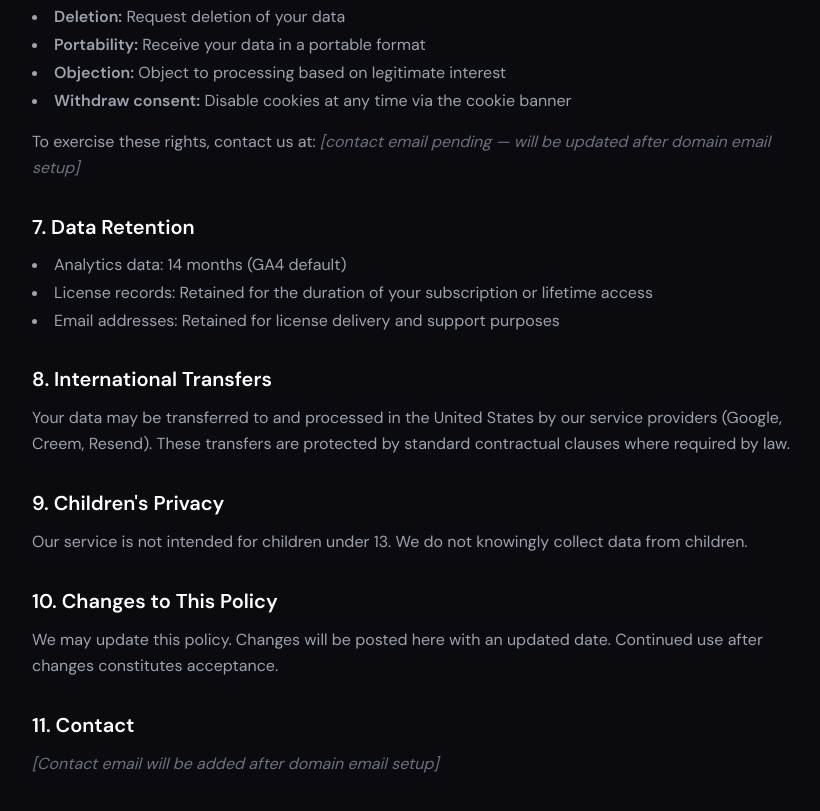
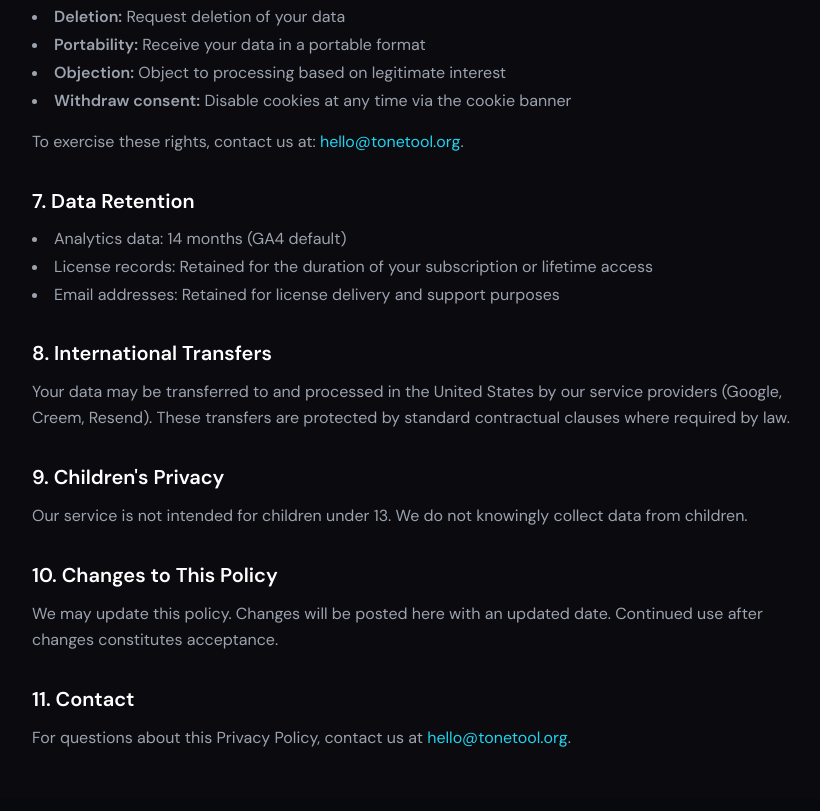
Before and after one commit to ti-kiu/tonetool, a Next.js app: page /privacy in a window 1280 px wide. Shown: the part 1760-2571 px from the top of the page, without its empty margins (224-1044 px from the left). Built offline with nearby package versions, Linux system fonts and the light colour scheme.

Commit message:
fix: use logo.svg instead of Waves icon for brand consistency

```diff
--- a/app/components/CookieConsent.tsx
+++ b/app/components/CookieConsent.tsx
@@ -51,7 +51,11 @@ export default function CookieConsent() {
         ad_personalization: 'granted',
       });
       // Enable AdSense
+      try {
         (window.adsbygoogle = window.adsbygoogle || []).push({});
+      } catch {
+        // AdSense may not be initialized yet — ignore
+      }
     } else {
       window.gtag?.('consent', 'update', {
         ad_storage: 'denied',
@@ -62,6 +66,7 @@ export default function CookieConsent() {
   };
 
   const saveConsent = (analytics: boolean, advertising: boolean) => {
+    try {
       const prefs: ConsentPreferences = {
         analytics,
         advertising,
@@ -69,6 +74,10 @@ export default function CookieConsent() {
       };
       localStorage.setItem(CONSENT_KEY, JSON.stringify(prefs));
       applyConsent(prefs);
+    } catch {
+      // localStorage may be disabled (private mode) — still apply consent for this session
+      applyConsent({ analytics, advertising, timestamp: new Date().toISOString() });
+    }
     setVisible(false);
     setShowPreferences(false);
   };
--- a/app/layout.tsx
+++ b/app/layout.tsx
@@ -68,7 +68,7 @@ export default function RootLayout({
               window.dataLayer = window.dataLayer || [];
               function gtag(){dataLayer.push(arguments);}
               gtag('js', new Date());
-              gtag('config', 'G-XXXXXXXXXX', {
+              gtag('config', 'G-L7CZQ8T37C', {
                 'anonymize_ip': true,
                 'allow_google_signals': false,
                 'restricted_data_processing': true
@@ -85,7 +85,7 @@ export default function RootLayout({
         />
         <script
           async
-          src="https://www.googletagmanager.com/gtag/js?id=G-XXXXXXXXXX"
+          src="https://www.googletagmanager.com/gtag/js?id=G-L7CZQ8T37C"
         />
         {/* AdSense */}
         <script
--- a/app/page.tsx
+++ b/app/page.tsx
@@ -3,6 +3,7 @@
 import { useState } from 'react';
 import AudioEngine from "./components/AudioEngine";
 import CookieConsent from "./components/CookieConsent";
+import Image from "next/image";
 import {
   Waves,
   Sliders,
@@ -31,7 +32,7 @@ export default function Home() {
           <div className="flex items-center justify-between h-16">
             {/* Logo */}
             <div className="flex items-center gap-2">
-              <Waves className="w-6 h-6 text-[#00E5CC]" />
+              <Image src="/assets/logo.svg" alt="Tone Generator" width={24} height={24} />
               <span className="font-['Space_Grotesk',sans-serif] font-bold text-lg text-[#E8ECF0]">
                 Tone Generator
               </span>
@@ -512,7 +513,7 @@ export default function Home() {
             {/* Brand */}
             <div>
               <div className="flex items-center gap-2 mb-3">
-                <Waves className="w-5 h-5 text-[#00E5CC]" />
+                <Image src="/assets/logo.svg" alt="Tone Generator" width={20} height={20} />
                 <span className="font-['Space_Grotesk',sans-serif] font-bold text-[#E8ECF0]">
                   Tone Generator
                 </span>
@@ -558,9 +559,9 @@ export default function Home() {
             {/* Contact */}
             <div>
               <h4 className="font-['Space_Grotesk',sans-serif] font-semibold text-[#E8ECF0] mb-4">Contact</h4>
-              <p className="text-sm text-[#6B7280]">
-                [email placeholder]
-              </p>
+              <a href="mailto:hello@tonetool.org" className="text-sm text-[#6B7280] hover:text-[#00E5CC] transition-colors">
+                hello@tonetool.org
+              </a>
             </div>
           </div>
 
--- a/app/privacy/page.tsx
+++ b/app/privacy/page.tsx
@@ -154,7 +154,7 @@ export default function PrivacyPolicy() {
             </ul>
             <p className="text-gray-400 leading-relaxed">
               To exercise these rights, contact us at:{' '}
-              <span className="text-gray-500 italic">[contact email pending — will be updated after domain email setup]</span>
+              <a href="mailto:hello@tonetool.org" className="text-cyan-400 hover:underline">hello@tonetool.org</a>.
             </p>
           </section>
 
@@ -194,7 +194,8 @@ export default function PrivacyPolicy() {
           <section>
             <h2 className="text-xl font-semibold text-white mb-3">11. Contact</h2>
             <p className="text-gray-400 leading-relaxed">
-              <span className="text-gray-500 italic">[Contact email will be added after domain email setup]</span>
+              For questions about this Privacy Policy, contact us at{' '}
+              <a href="mailto:hello@tonetool.org" className="text-cyan-400 hover:underline">hello@tonetool.org</a>.
             </p>
           </section>
         </div>
--- a/app/refund/page.tsx
+++ b/app/refund/page.tsx
@@ -43,7 +43,10 @@ export default function RefundPolicy() {
                   <li>Purchase date</li>
                   <li>Reason for refund (optional — helps us improve)</li>
                 </ul>
-                <p className="text-gray-500 italic mt-2">[Contact email will be added after domain email setup]</p>
+                <p className="text-gray-500 italic mt-2">
+                  Email us at{' '}
+                  <a href="mailto:support@tonetool.org" className="text-cyan-400 hover:underline">support@tonetool.org</a>
+                </p>
               </div>
             </div>
           </section>
@@ -75,7 +78,10 @@ export default function RefundPolicy() {
 
           <section>
             <h2 className="text-xl font-semibold text-white mb-3">Contact</h2>
-            <p className="text-gray-500 italic">[Contact email will be added after domain email setup]</p>
+            <p className="text-gray-400 leading-relaxed">
+              Email us at{' '}
+              <a href="mailto:support@tonetool.org" className="text-cyan-400 hover:underline">support@tonetool.org</a>.
+            </p>
             <p className="text-gray-400 leading-relaxed mt-3">
               For refund-related privacy questions, see our{' '}
               <a href="/privacy" className="text-cyan-400 hover:underline">Privacy Policy</a>.
--- a/app/terms/page.tsx
+++ b/app/terms/page.tsx
@@ -144,7 +144,8 @@ export default function TermsOfService() {
           <section>
             <h2 className="text-xl font-semibold text-white mb-3">14. Contact</h2>
             <p className="text-gray-400 leading-relaxed">
-              <span className="text-gray-500 italic">[Contact email will be added after domain email setup]</span>
+              For questions about these Terms, contact us at{' '}
+              <a href="mailto:hello@tonetool.org" className="text-cyan-400 hover:underline">hello@tonetool.org</a>.
             </p>
           </section>
         </div>
```
Also changed, not shown: 29 other files (tests, documents, lock files or other folders). Lines whose indentation alone changed are shown as unchanged.
